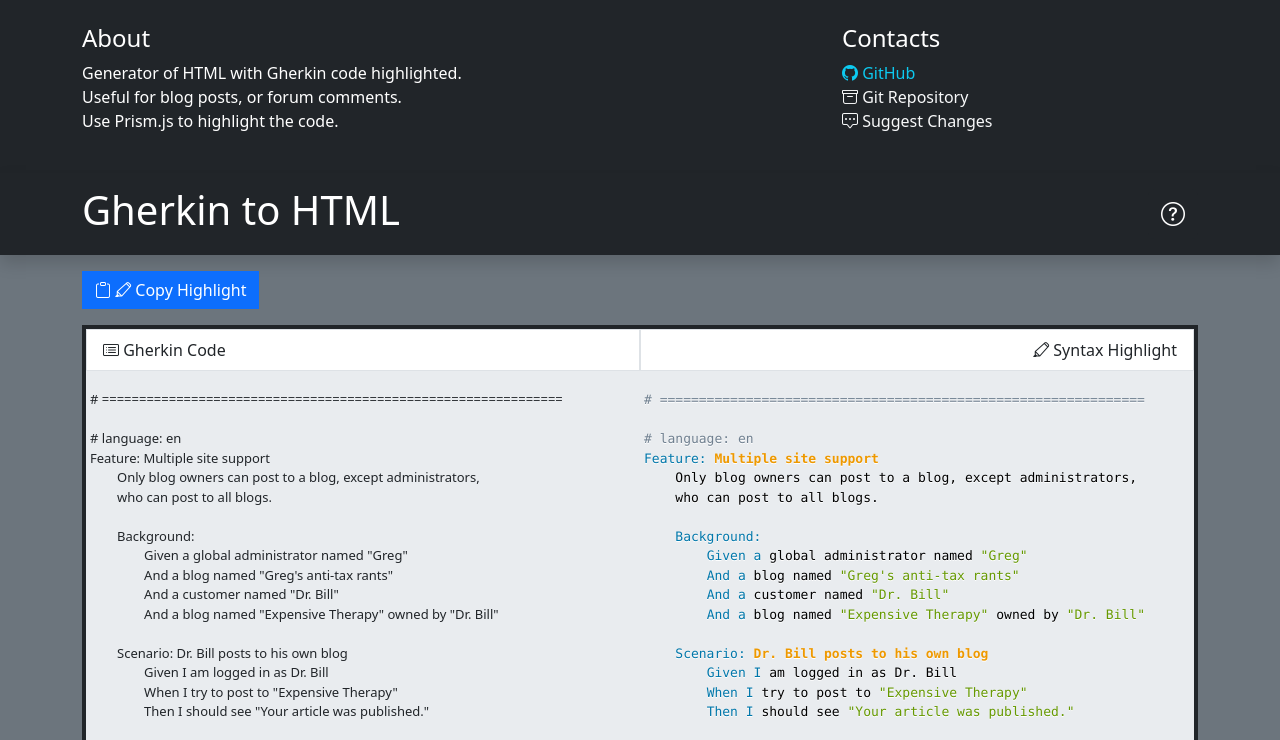
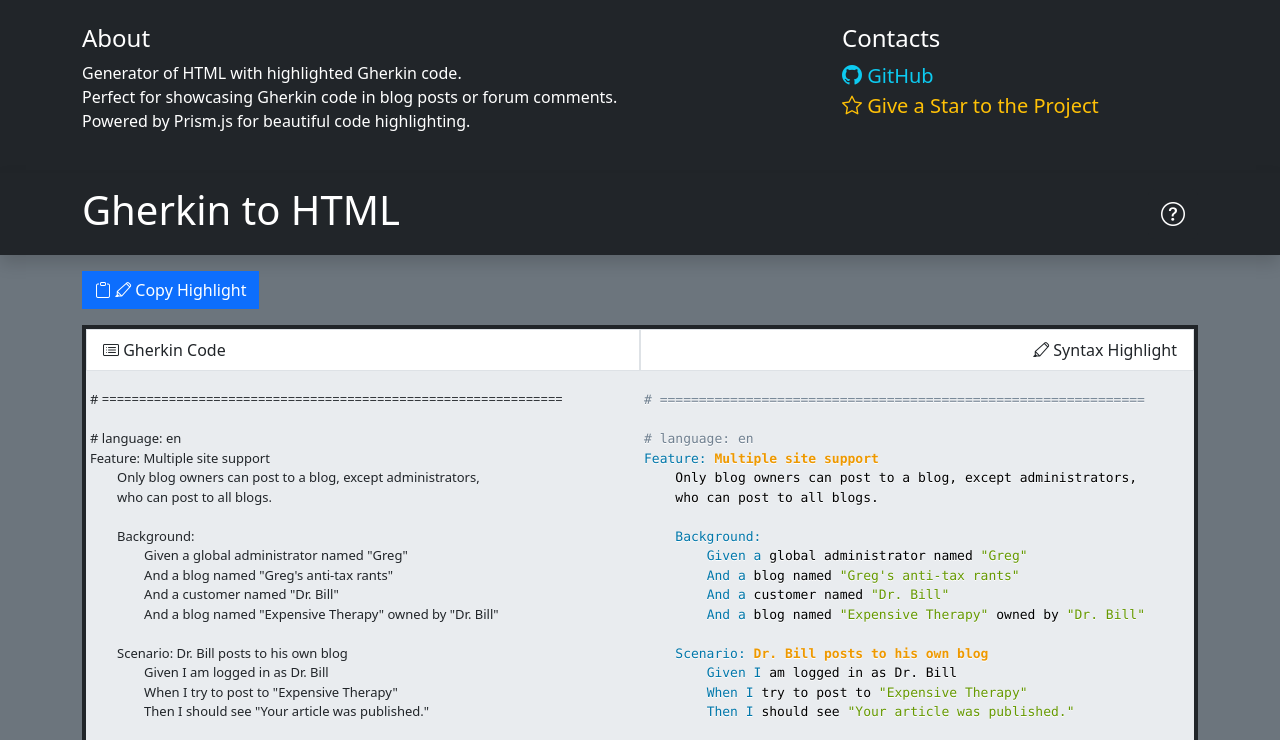
Before and after one commit to GabriOliv/gherkin-to-html, a plain HTML site: page index.html in a window 1280 px wide. Both pictures are taken after a click on the button "Toggle Header Navigation". Shown: the top 740 px of the page. Drawn offline with nearby package versions, Linux system fonts and the light colour scheme.

Commit message:
update readme and page info

```diff
--- a/index.html
+++ b/index.html
@@ -1,5 +1,5 @@
 <!DOCTYPE html>
-<html><head>
+<html lang="en" dir="ltr"><head>
 
 	<!-- Metadata -->
 	<title>Gherkin to HTML</title>
@@ -37,22 +37,19 @@
 					<div class="col-sm-8 col-md-7 py-4">
 						<h4 class="text-white">About</h4>
 						<p class="text-white">
-							Generator of HTML with Gherkin code highlighted.<br>
-							Useful for blog posts, or forum comments.<br>
-							Use Prism.js to highlight the code.<br>
+							Generator of HTML with highlighted Gherkin code.<br>
+							Perfect for showcasing Gherkin code in blog posts or forum comments.<br>
+							Powered by Prism.js for beautiful code highlighting.<br>
 						</p>
 					</div>
 					<div class="col-sm-4 offset-md-1 py-4">
 						<h4 class="text-white">Contacts</h4>
 						<ul class="list-unstyled">
-							<li><a class="text-info text-decoration-none" href="https://github.com/GabriOliv">
+							<li><a class="text-info text-decoration-none fs-5" href="https://github.com/GabriOliv">
 								<i class="bi bi-github"></i> GitHub
 							</a></li>
-							<li><a class="text-light text-decoration-none" href="https://github.com/GabriOliv/gherkin-to-html">
-								<i class="bi bi-archive"></i> Git Repository
-							</a></li>
-							<li><a class="text-light text-decoration-none" href="https://github.com/GabriOliv/gherkin-to-html/issues">
-								<i class="bi bi-chat-square-dots"></i> Suggest Changes
+							<li><a class="text-warning text-decoration-none fs-5" href="https://github.com/GabriOliv/gherkin-to-html">
+								<i class="bi bi-star"></i> Give a Star to the Project
 							</a></li>
 						</ul>
 					</div>
@@ -96,7 +93,7 @@
 
 		<ul class="position-relative top-0 end-0"></ul>
 			<div class="position-sticky sticky-top">
-				<button id="copyFormatButton" class="btn btn-primary rounded-0" data-clipboard-target="#codeOutput">
+				<button id="copyFormatButton" class="btn btn-primary rounded-0" data-clipboard-target="#codeOutput" aria-label="Copy Formatted Code">
 					<i class="bi bi-clipboard"></i>
 					<i class="bi bi-highlighter"></i> Copy Highlight
 				</button>
@@ -109,13 +106,13 @@
 					<li class="list-group-item rounded-0 text-start">
 						<i class="bi bi-card-list"></i> Gherkin Code</i>
 					</li>
-					<textarea class="form-control rounded-0 border-0 py-0 px-1 mx-0 mt-0 mb-1" id="codeInput" rows="10" style="font-size: small; resize: none; height: 100%; background-color: transparent;"></textarea>
+					<textarea class="form-control rounded-0 border-0 py-0 px-1 mx-0 mt-0 mb-1" id="codeInput" rows="10" style="font-size: small; resize: none; height: 100%; background-color: transparent;" aria-label="Code Input"></textarea>
 				</ul>
 				<ul class="col col-md-6 list-group bg-body-secondary rounded-0">
 					<li class="list-group-item rounded-0 text-end">
 						<i class="bi bi-highlighter"></i> Syntax Highlight
 					</li>
-					<pre class="py-0 px-1 mx-0 mt-0 mb-1 rounded-0" style="font-size: small; background-color: transparent;"><code readonly id="codeOutput" class="language-gherkin"></code></pre>
+					<pre class="py-0 px-1 mx-0 mt-0 mb-1 rounded-0" style="font-size: small; background-color: transparent;" aria-label="Code Output"><code readonly id="codeOutput" class="language-gherkin"></code></pre>
 				</ul>
 			</div>
 		</div>
@@ -131,12 +128,8 @@
 <script>
 
 	// Inport the exampleGherkin variable
-		// Get the Input element
-		const codeInput = document.getElementById('codeInput');
+		let codeInput = document.getElementById('codeInput');
 		codeInput.value = exampleGherkin;
-
-		const codeOutput = document.getElementById('codeOutput');
-
 		updateCodeOutput();
 
 
@@ -148,6 +141,9 @@
 
 	// PrismJS Update
 		function updateCodeOutput() {
+			let codeInput = document.getElementById('codeInput');
+			let codeOutput = document.getElementById('codeOutput');
+
 			codeOutput.innerHTML = codeInput.value;
 
 			Prism.highlightAll();
@@ -171,8 +167,8 @@
 
 
 	// ClipboardJS LOG
-		var btns = document.querySelectorAll('button');
-		var clipboard = new ClipboardJS(btns);
+		let btn = document.getElementById('copyFormatButton');
+		let clipboard = new ClipboardJS(btn);
 
 		clipboard.on('success', function (e) {
 			console.info('Action:', e.action);
```
Also changed, not shown: 1 other file.
